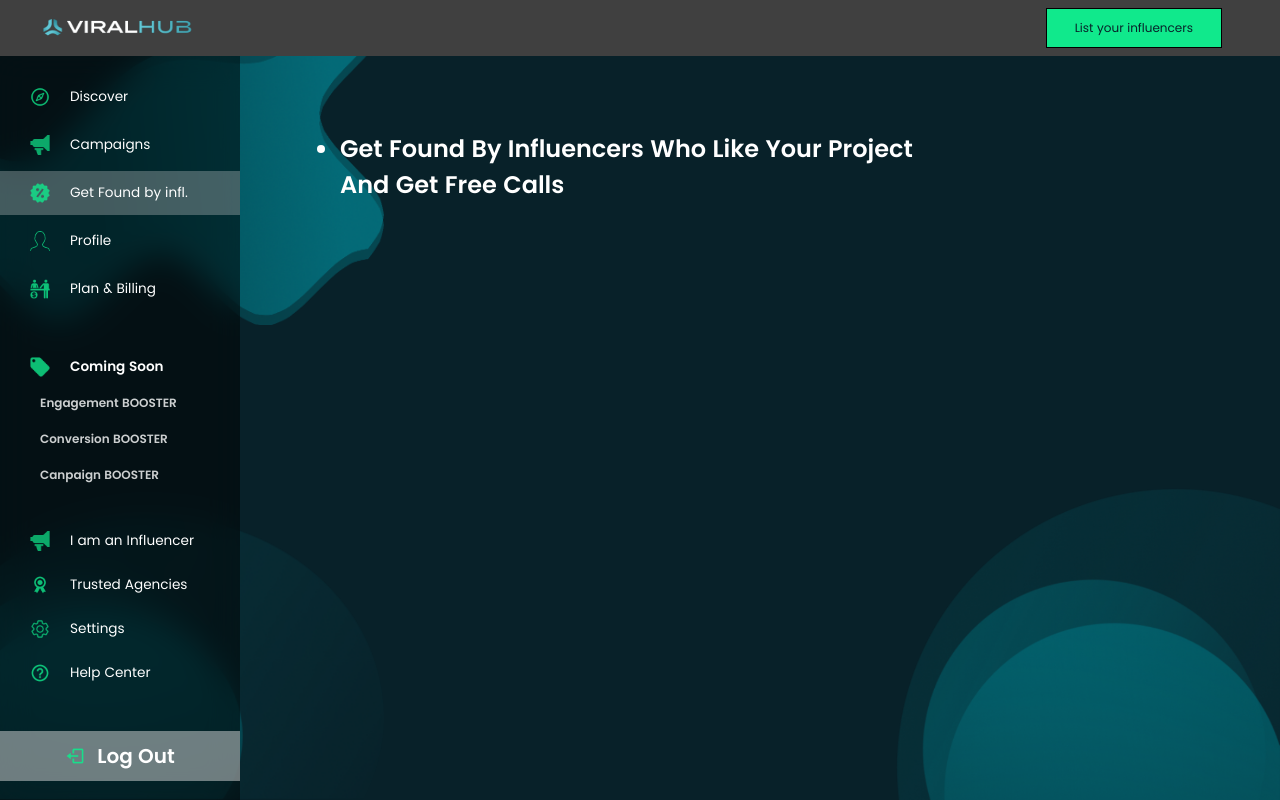
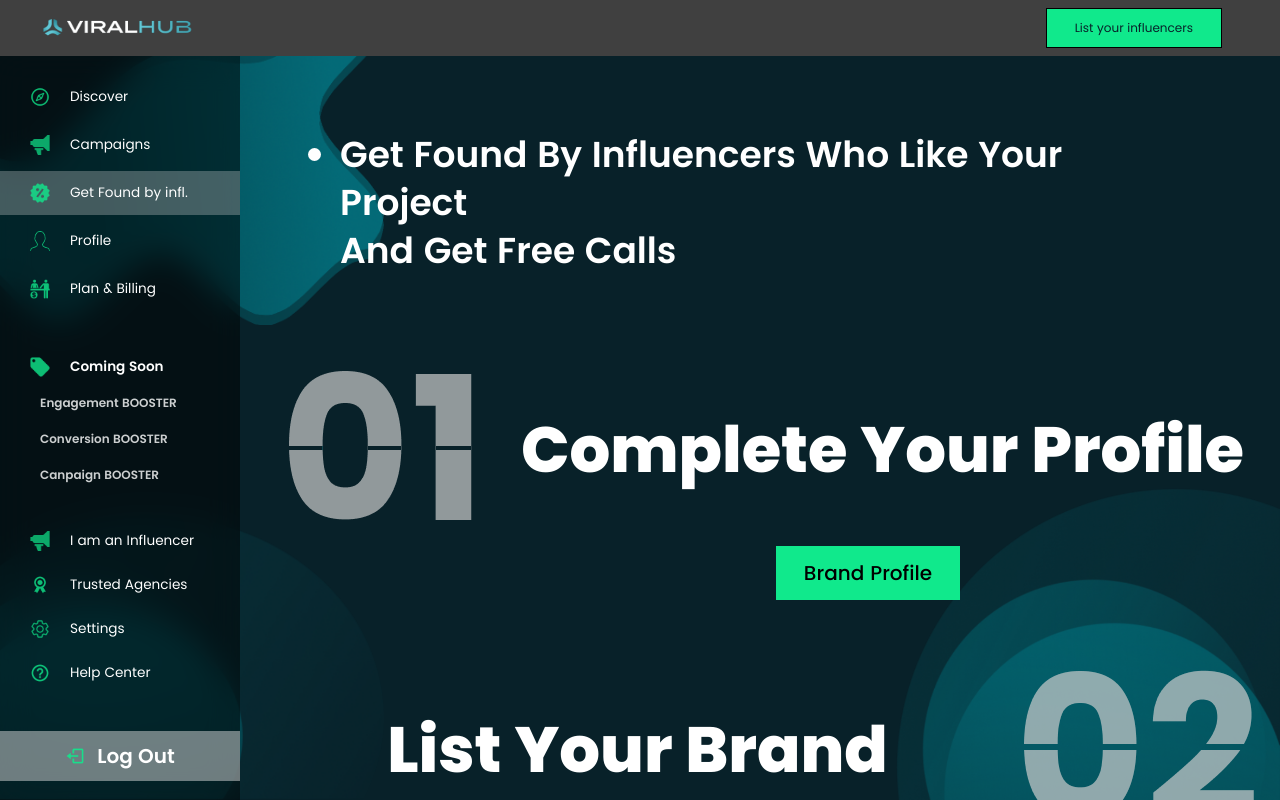
Before and after one commit to devlancer412/influx-frontend, a Next.js app: page /foundbyinfl in a window 1280 px wide. Built offline with nearby package versions, Linux system fonts and the light colour scheme.

Commit message:
added followers number of channel in influence profile page

```diff
--- a/components/dialog/influenceprofile/index.tsx
+++ b/components/dialog/influenceprofile/index.tsx
@@ -128,15 +128,18 @@ const InfluenceProfile: React.FC<InfluenceProps> = ({
             <div className='w-[500px] grid grid-cols-3 gap-[53px] mt-7'>
               {youtube ? (
                 <Link href={youtube}>
-                  <div className='py-[10px] w-[132px] bg-[#324951] rounded-[5px] border border-transparent flex flex-row justify-center items-center hover:cursor-pointer hover:border-[#10E98C]'>
+                  <div className='py-[10px] w-[160px] bg-[#324951] rounded-[5px] border border-transparent flex flex-row justify-between px-[7px] items-center hover:cursor-pointer hover:border-[#10E98C]'>
                     <Image
                       src='/icons/youtube.png'
                       width={16}
                       height={16}
                       objectFit='contain'
                     />
-                    <h3 className='text-white font-semibold text-[16px] capitalize ml-[7px]'>
+                    <h3 className='text-white font-semibold text-[16px] leading-[20px] capitalize ml-[7px]'>
                       youtube
+                    </h3>
+                    <h3 className='text-[#CCCCCC] text-[16px] leading-[20px]'>
+                      2M
                     </h3>
                   </div>
                 </Link>
@@ -145,7 +148,7 @@ const InfluenceProfile: React.FC<InfluenceProps> = ({
               )}
               {telegram ? (
                 <Link href={telegram}>
-                  <div className='py-[10px] w-[132px] bg-[#324951] rounded-[5px] border border-transparent flex flex-row justify-center items-center hover:cursor-pointer hover:border-[#10E98C]'>
+                  <div className='py-[10px] w-[160px] bg-[#324951] rounded-[5px] border border-transparent flex flex-row justify-between px-[7px] items-center hover:cursor-pointer hover:border-[#10E98C]'>
                     <Image
                       src='/icons/telegram.png'
                       width={16}
@@ -155,6 +158,9 @@ const InfluenceProfile: React.FC<InfluenceProps> = ({
                     <h3 className='text-white font-semibold text-[16px] capitalize ml-[7px]'>
                       telegram
                     </h3>
+                    <h3 className='text-[#CCCCCC] text-[16px] leading-[20px]'>
+                      119K
+                    </h3>
                   </div>
                 </Link>
               ) : (
@@ -162,7 +168,7 @@ const InfluenceProfile: React.FC<InfluenceProps> = ({
               )}
               {twitter ? (
                 <Link href={twitter}>
-                  <div className='py-[10px] w-[132px] bg-[#324951] rounded-[5px] border border-transparent flex flex-row justify-center items-center hover:cursor-pointer hover:border-[#10E98C]'>
+                  <div className='py-[10px] w-[160px] bg-[#324951] rounded-[5px] border border-transparent flex flex-row justify-between px-[7px] items-center hover:cursor-pointer hover:border-[#10E98C]'>
                     <Image
                       src='/icons/twitter.png'
                       width={16}
@@ -171,6 +177,9 @@ const InfluenceProfile: React.FC<InfluenceProps> = ({
                     />
                     <h3 className='text-white font-semibold text-[16px] capitalize ml-[7px]'>
                       twitter
+                    </h3>
+                    <h3 className='text-[#CCCCCC] text-[16px] leading-[20px]'>
+                      119K
                     </h3>
                   </div>
                 </Link>
--- a/components/layout/index.tsx
+++ b/components/layout/index.tsx
@@ -13,7 +13,7 @@ const Layout: React.FC<PropsWithChildren> = ({ children }) => {
         <Navbar />
         <div className='flex flex-row h-[calc(100vh-56px)] items-stretch bg-[url("/images/bg_fragment1.png"),url("/images/bg_fragment2.png"),url("/images/bg-fragment3.png")] bg-no-repeat bg-fragment bg-30%'>
           <Sidebar />
-          <div className='flex-1 h-full overflow-y-scroll scrollbar'>
+          <div className='flex-1 h-full overflow-y-auto scrollbar'>
             {children}
           </div>
         </div>
--- a/pages/foundbyinfl/index.tsx
+++ b/pages/foundbyinfl/index.tsx
@@ -1,14 +1,45 @@
 import React from 'react';
+import Image from 'next/image';
 
 const FoundByInfl: React.FC = () => {
   return (
-    <div className='pl-[100px] pr-[33px] py-[75px] flex flex-col font-poppins'>
-      <ul className='font-semibold text-[24px] leading-[36px] text-white capitalize list-disc list-outside mb-[43px]'>
+    <div className='px-[100px] py-[75px] flex flex-col font-poppins'>
+      <ul className='font-semibold text-[36px] leading-[48px] text-white capitalize list-disc list-outside mb-[25px]'>
         <li>
           Get found by influencers who like your project <br />
           and get free calls
         </li>
       </ul>
+      <div className='w-full flex flex-col items-center px-[72px]'>
+        <div className='relative flex flex-row items-center w-[1000px]'>
+          <Image
+            src='/images/01.png'
+            width={245}
+            height={300}
+            objectFit='contain'
+          />
+          <h1 className='flex-1 text-center text-[64px] font-extrabold text-white'>
+            Complete Your Profile
+          </h1>
+          <div className='absolute bottom-0 right-[30%] w-[184px] text-center py-[12px] bg-[#10E98C] text-black font-medium text-[20px] leading-[30px] hover:cursor-pointer'>
+            Brand Profile
+          </div>
+        </div>
+        <div className='relative flex flex-row-reverse items-center w-[1000px]'>
+          <Image
+            src='/images/02.png'
+            width={245}
+            height={300}
+            objectFit='contain'
+          />
+          <h1 className='flex-1 text-center text-[64px] font-extrabold text-white'>
+            List Your Brand
+          </h1>
+          <div className='absolute bottom-0 right-[30%] w-[184px] text-center py-[12px] bg-[#10E98C] text-black font-medium text-[20px] leading-[30px] hover:cursor-pointer'>
+            Request Listing
+          </div>
+        </div>
+      </div>
     </div>
   );
 };
--- /dev/null
+++ b/pages/profile/index.tsx
@@ -0,0 +1,11 @@
+import React from 'react';
+
+const Profile: React.FC = () => {
+  return (
+    <div className='w-full px-[70px] py-[23px] flex justify-center items-center'>
+      <div className='w-full bg-[#304146] max-w-[980px] flex flex-col items-center'></div>
+    </div>
+  );
+};
+
+export default Profile;
```
Also changed, not shown: public/images/01.png (added), public/images/02.png (added).
